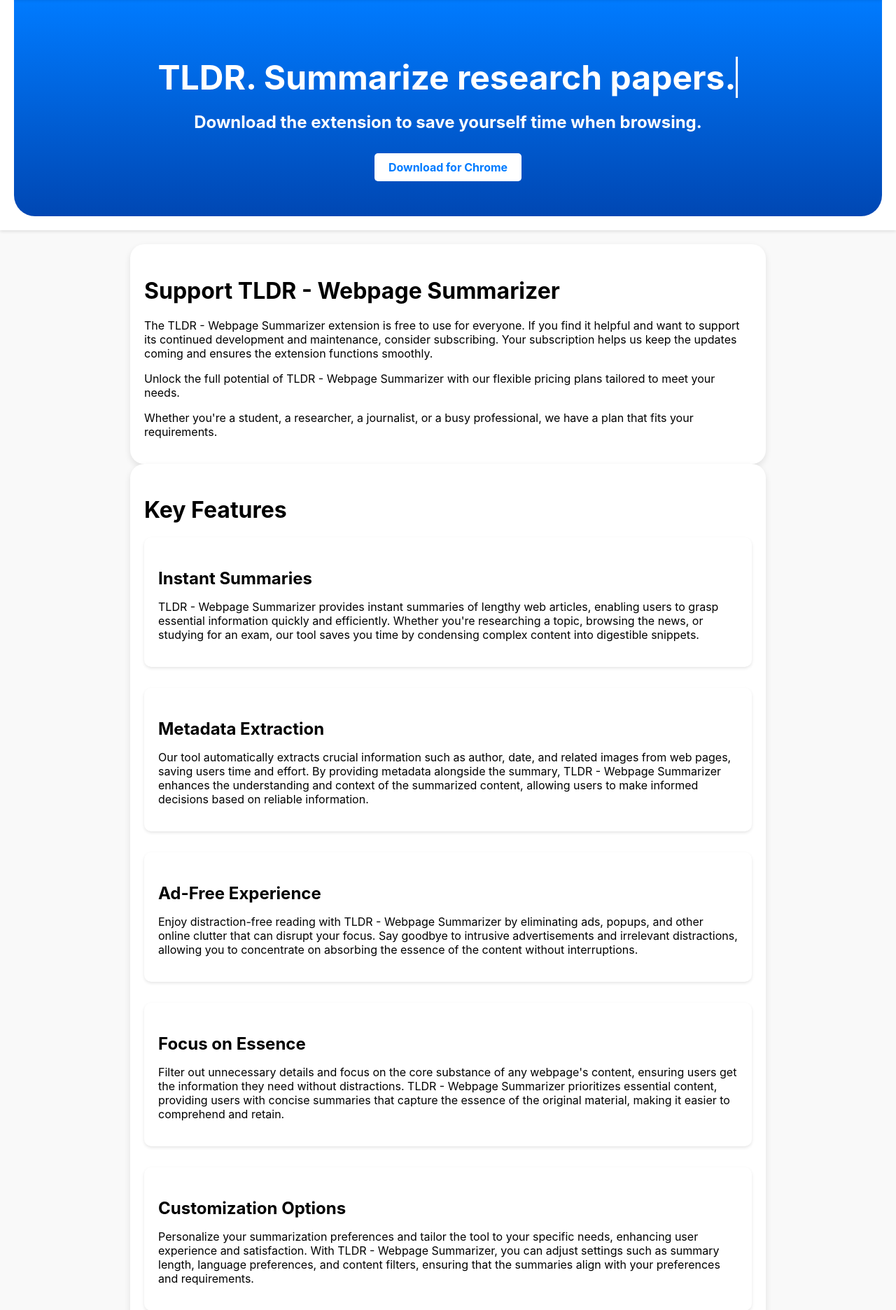
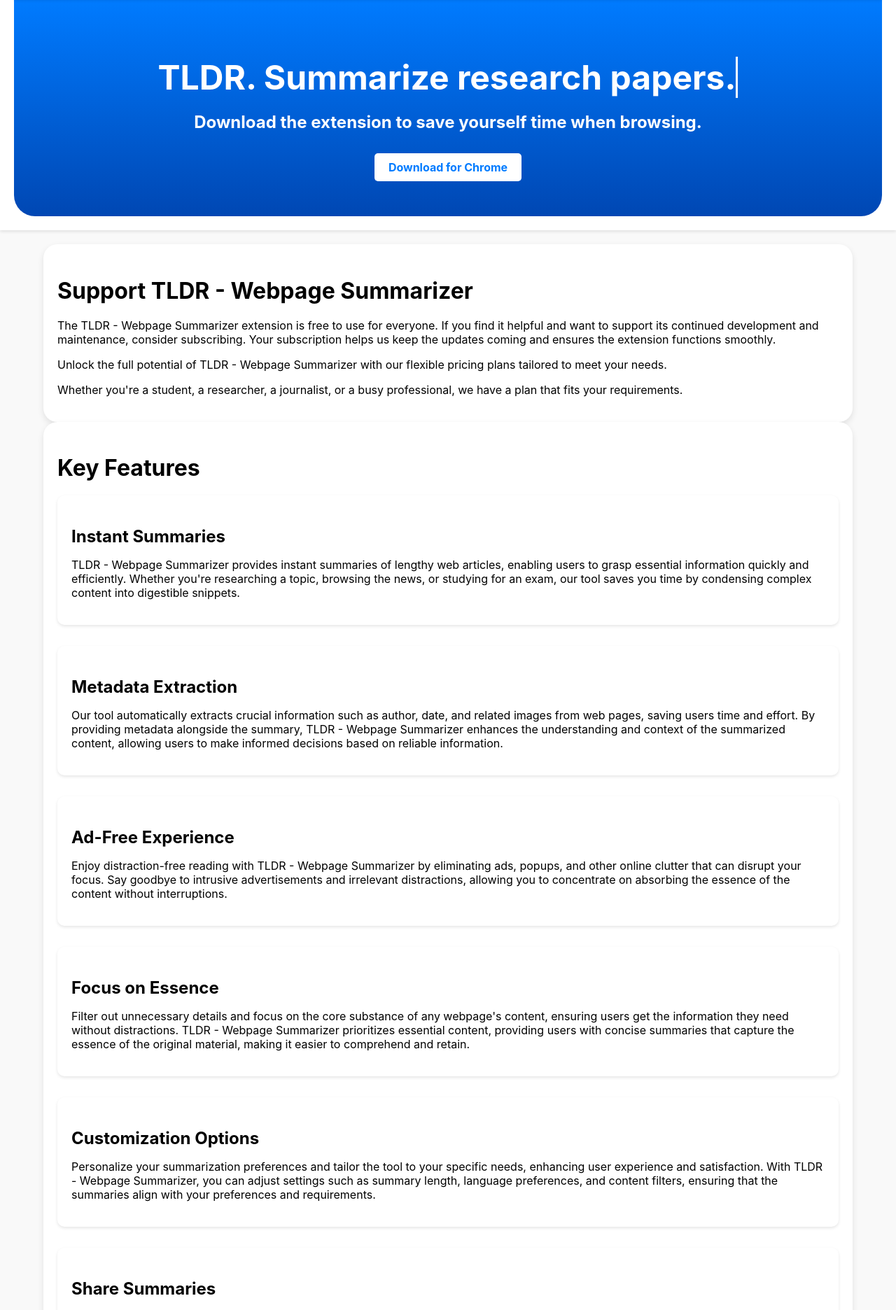
Before and after one commit to ZackFairSldrFrst/ZackFairSldrFrst.github.io, a PHP site: page / in a window 1280 px wide. Shown: the part 81-1953 px from the top of the page at 70% size. Run offline with PHP 8.4, Linux system fonts and the light colour scheme; some libraries are stand-ins or nearby versions.

Commit message:
Update styles.css

```diff
--- a/styles.css
+++ b/styles.css
@@ -7,7 +7,7 @@
 }
 
 .container {
-   max-width: 70%; /* Adjust the width as desired */
+   max-width: 90%; /* Adjust the width as desired */
     margin: 0 auto;
     padding: 20px;
 }
```
